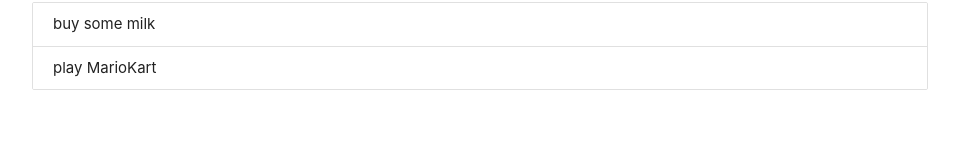
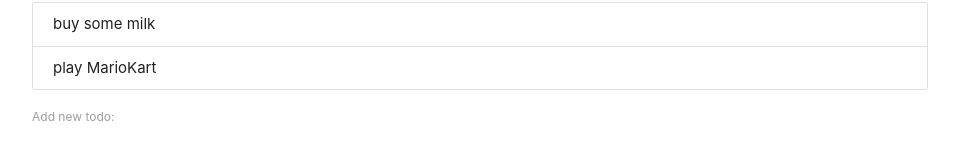
Before and after one commit to AnimagusCat/react-todo, a React (Create React App) app: page / in a window 1280 px wide. Shown: the part 134-300 px from the top of the page, without its empty margins (160-1119 px from the left). Built offline with nearby package versions, Linux system fonts and the light colour scheme.

Commit message:
created add funtionality

```diff
--- /dev/null
+++ b/src/AddTodo.js
@@ -0,0 +1,37 @@
+import React, { Component } from 'react'
+
+//props get passed to class-based component
+class AddTodo extends Component {
+    state = {
+        content: ''
+    }
+    handleChange = (e) => {
+        this.setState({
+            content: e.target.value
+        })
+    }
+    handleSubmit = (e) => {
+        //prevents page default behavior of refreshing page when request is submitted
+        e.preventDefault();
+
+        //fires the addTodo function and passing in this.state as the perimeter
+        this.props.addTodo(this.state);
+
+        //after submission, empty the state content again so the input field is empty
+        this.setState({
+            content: ''
+        })
+    }
+    render() {
+        return (
+            <div>
+                <form onSubmit={this.handleSubmit}>
+                    <label>Add new todo:</label>
+                    <input type="text" onChange={this.handleChange} value={this.state.content}/>
+                </form>
+            </div>
+        )
+    }
+}
+
+export default AddTodo
--- a/src/App.js
+++ b/src/App.js
@@ -1,5 +1,6 @@
 import React, { Component } from 'react';
-import Todos from './Todos'
+import Todos from './Todos';
+import AddTodo from './AddTodo';
 
 class App extends Component {
   state = {
@@ -17,11 +18,20 @@
       todos: todos
     })
   }
+
+  addTodo = (todo) => {
+    todo.id = Math.random();
+    let todos = [...this.state.todos, todo];
+    this.setState({
+      todos: todos
+    })
+  }
   render() {
     return (
       <div className="todo-app container">
         <h1 className="center blue-text">Todo's</h1>
         <Todos todos={this.state.todos} deleteToDo={this.deleteToDo}/>
+        <AddTodo addTodo={this.addTodo} />
       </div>
     );
   }
```
Also changed, not shown: src/AddForm.js (deleted).
